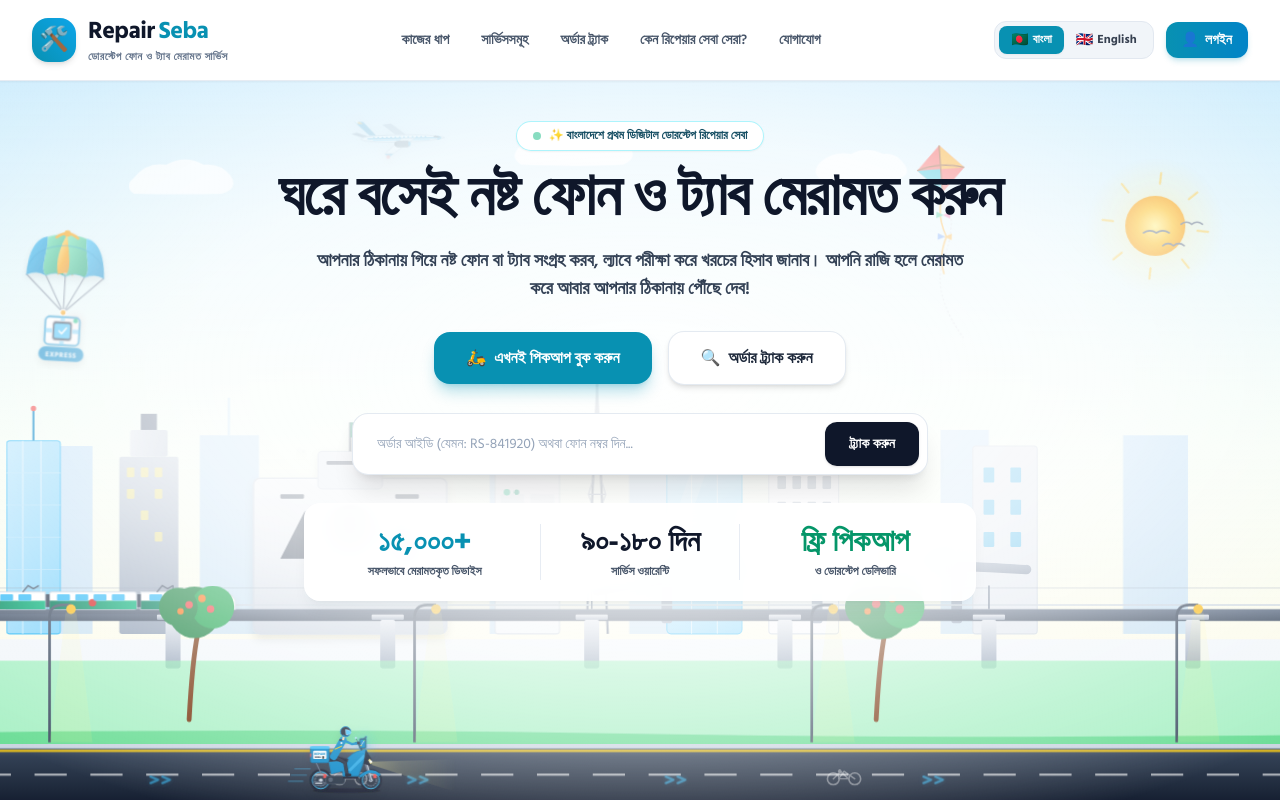
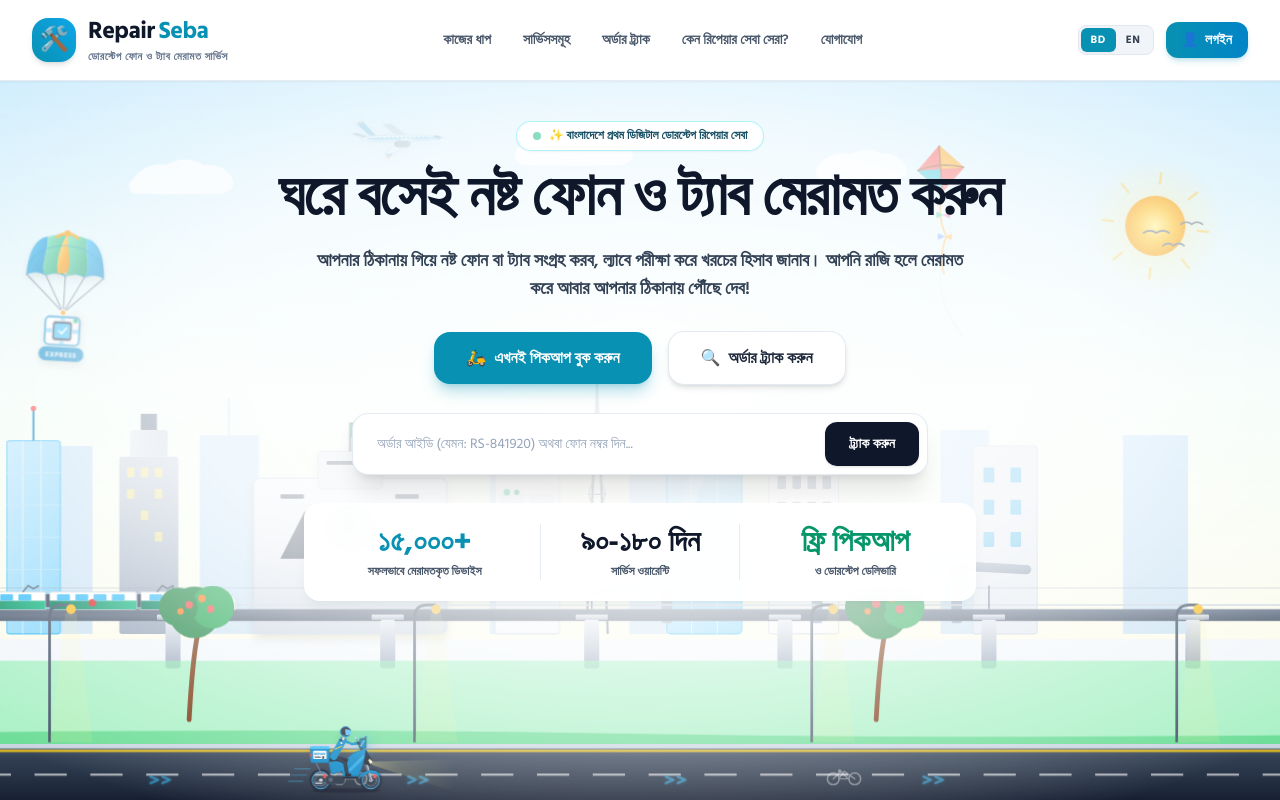
Before and after one commit to yeakubali2112/repair-seba, a website: page public/index.html in a window 1280 px wide. Shown: the top 800 px of the page. Drawn offline with nearby package versions, Linux system fonts and the light colour scheme; no server answers.

Commit message:
Make language toggle compact with just BD and EN

```diff
--- a/public/index.html
+++ b/public/index.html
@@ -71,13 +71,13 @@
       <!-- Language Switcher & Action CTA -->
       <div class="flex items-center gap-1.5 sm:gap-3 shrink-0">
 
-        <!-- Language Switcher Toggle (Compact on Phone) -->
-        <div class="bg-slate-100 p-0.5 sm:p-1 rounded-lg sm:rounded-xl flex items-center border border-slate-200 shrink-0">
-          <button class="lang-toggle-btn px-1.5 sm:px-3 py-1 rounded-md sm:rounded-lg text-[10px] sm:text-xs font-bold transition flex items-center gap-1 cursor-pointer" data-lang="bn">
-            <span class="text-xs sm:text-sm leading-none">🇧🇩</span> <span>বাংলা</span>
+        <!-- Language Switcher Toggle: Compact BD / EN -->
+        <div class="bg-slate-100 p-0.5 rounded-lg flex items-center border border-slate-200 shrink-0 shadow-2xs">
+          <button class="lang-toggle-btn px-2 sm:px-2.5 py-0.5 sm:py-1 rounded-md text-[10px] sm:text-[11px] font-black tracking-wider transition flex items-center justify-center cursor-pointer uppercase" data-lang="bn">
+            BD
           </button>
-          <button class="lang-toggle-btn px-1.5 sm:px-3 py-1 rounded-md sm:rounded-lg text-[10px] sm:text-xs font-bold transition flex items-center gap-1 cursor-pointer" data-lang="en">
-            <span class="text-xs sm:text-sm leading-none">🇬🇧</span> <span class="hidden sm:inline">English</span><span class="sm:hidden">EN</span>
+          <button class="lang-toggle-btn px-2 sm:px-2.5 py-0.5 sm:py-1 rounded-md text-[10px] sm:text-[11px] font-black tracking-wider transition flex items-center justify-center cursor-pointer uppercase" data-lang="en">
+            EN
           </button>
         </div>
 
```
